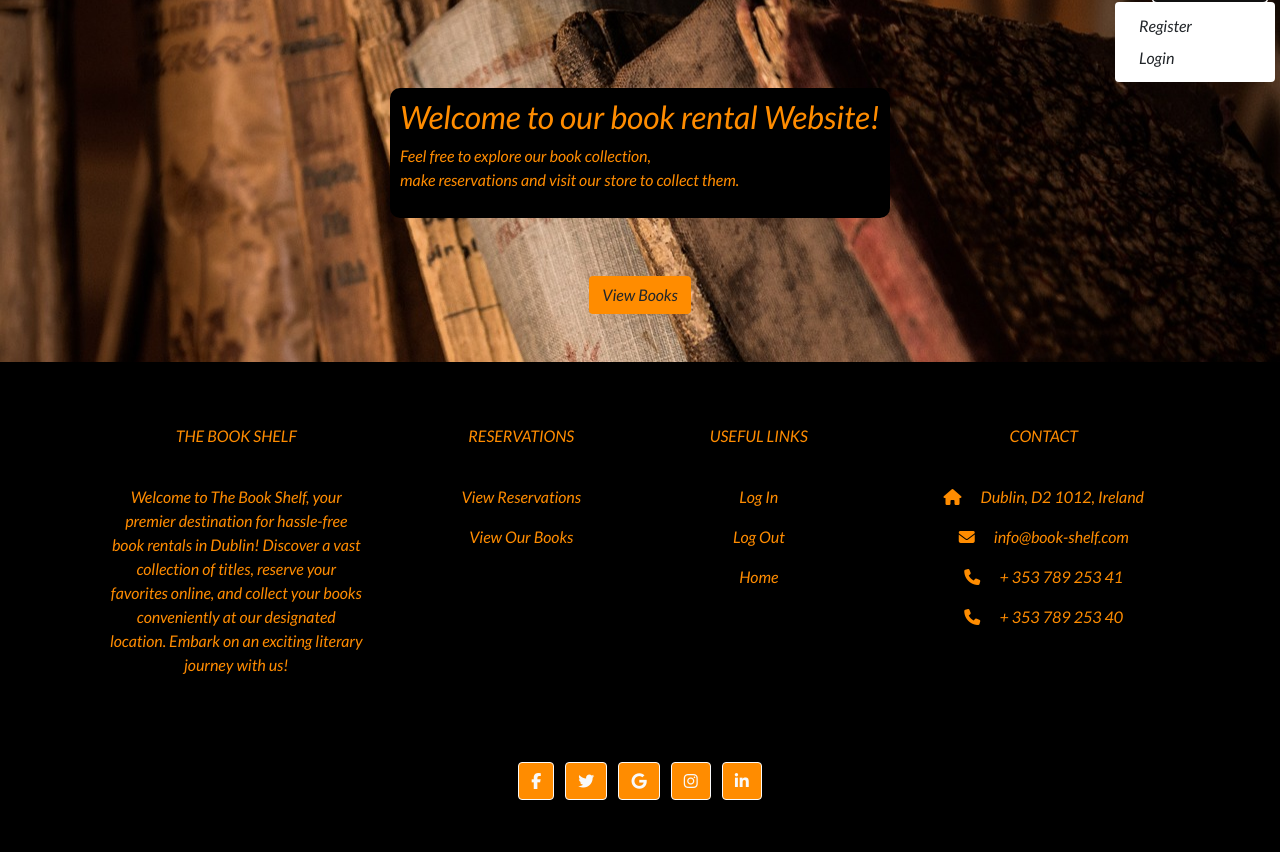
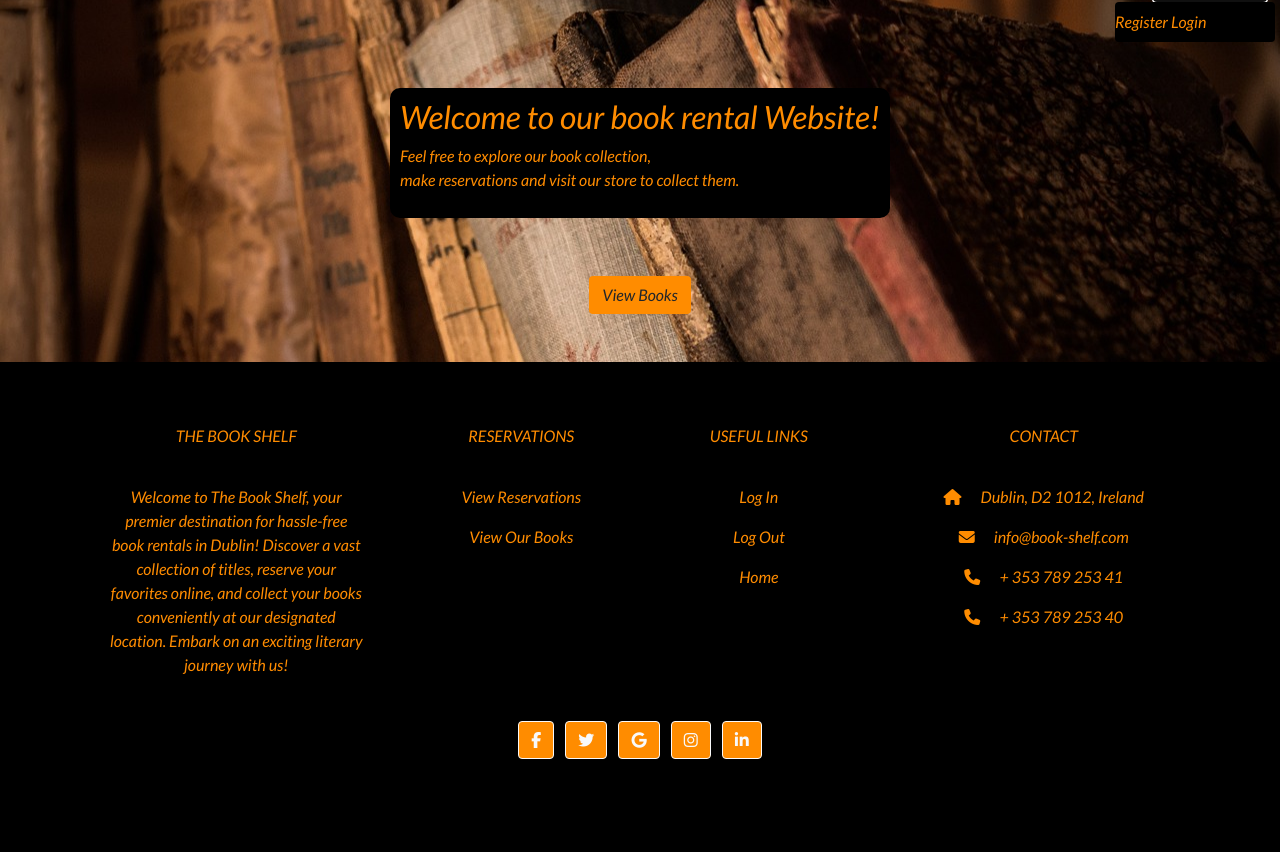
Before and after one commit to ourfalia/the-book-shelf, a Django app: template home/templates/home/home.html in a window 1280 px wide, after a click on "My Account". Shown: the part 72-924 px from the top of the page. After the commit the page ends 831 px from the top, so only its background shows below. Run offline with Django 3.2, Linux system fonts and the light colour scheme; the template is opened without the code that fills it, so the values that code supplies are empty; some libraries are stand-ins or nearby versions.

Commit message:
update base template style

```diff
--- a/templates/base.html
+++ b/templates/base.html
@@ -42,12 +42,12 @@
                                 <p class="my-0">My Account</p>
                             </div>
                         </a>
-                        <div class="dropdown-menu border-0" aria-labelledby="user-options">
+                        <div class="dropdown-menu border-0 nav-color" aria-labelledby="user-options">
                             {% if request.user.is_authenticated %}
-                                <a href="{% url 'account_logout' %}" class="dropdown-item">Logout</a>
+                                <a href="{% url 'account_logout' %}" class="nav-text orange-text">Logout</a>
                             {% else %}
-                                <a href="{% url 'account_signup' %}" class="dropdown-item">Register</a>
-                                <a href="{% url 'account_login' %}" class="dropdown-item">Login</a>
+                                <a href="{% url 'account_signup' %}" class="nav-text orange-text">Register</a>
+                                <a href="{% url 'account_login' %}" class="nav-text orange-text">Login</a>
                             {% endif %}
                         </div>
                     </li>
@@ -82,23 +82,23 @@
                         <h6 class="text-uppercase fw-bold">Reservations</h6>
                         <hr class="mb-4 mt-0 d-inline-block mx-auto" />
                         <p>
-                            <a href="{% url 'all_reservations' %}" class="orange-text">View Reservations</a>
+                            <a href="{% url 'all_reservations' %}" class="orange-text nav-text">View Reservations</a>
                         </p>
                         <p>
-                            <a href="{% url 'book_list' %}" class="orange-text">View Our Books</a>
+                            <a href="{% url 'book_list' %}" class="orange-text nav-text">View Our Books</a>
                         </p>
                     </div>
                     <div class="col-md-3 col-lg-2 col-xl-2 mx-auto mb-4">
                         <h6 class="text-uppercase fw-bold">Useful links</h6>
                         <hr class="mb-4 mt-0 d-inline-block mx-auto" />
                         <p>
-                            <a href="{% url 'account_login' %}" class="orange-text">Log In</a>
+                            <a href="{% url 'account_login' %}" class="orange-text nav-text">Log In</a>
                         </p>
                         <p>
-                            <a href="{% url 'account_logout' %}" class="orange-text">Log Out</a>
+                            <a href="{% url 'account_logout' %}" class="orange-text nav-text">Log Out</a>
                         </p>
                         <p>
-                            <a href="{% url 'home' %}" class="orange-text">Home</a>
+                            <a href="{% url 'home' %}" class="orange-text nav-text">Home</a>
                         </p>
                     </div>
                     <div id="contact" class="col-md-4 col-lg-3 col-xl-3 mx-auto mb-md-0 mb-4">
@@ -112,7 +112,7 @@
                 </div>
             </div>
         </section>
-        <hr class="mb-4" />
+
         <section class="text-center pb-5">
             <a class="btn btn-outline-light btn-floating m-1 orange-color" href="https://www.facebook.com/" role="button"><i
                     class="fab fa-facebook-f"></i></a>
```
Also changed, not shown: db.sqlite3.
